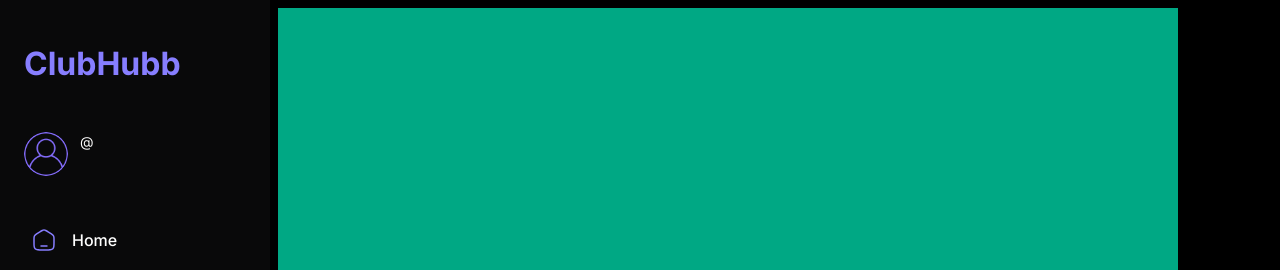
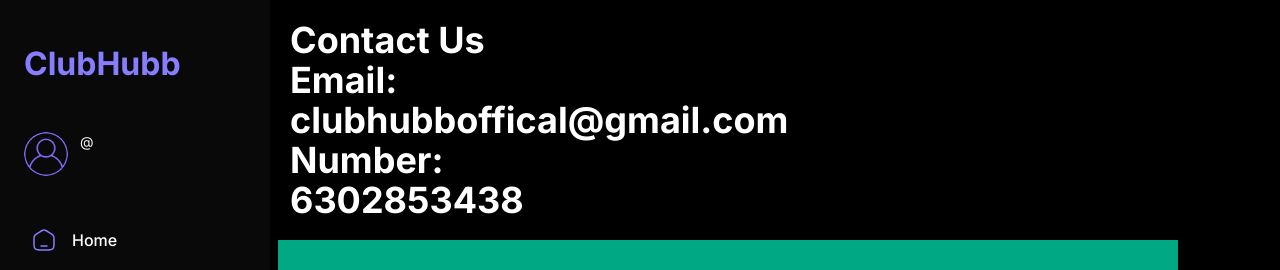
Before and after one commit to vinod-555/clubhubb-backend, a React (Vite) app: page /explore in a window 1280 px wide. Shown: the top 270 px of the page. Built offline with nearby package versions, Linux system fonts and the light colour scheme; no server answers; sample sign-in values are in the browser's storage.

Commit message:
Update Explore.tsx

```diff
--- a/src/_root/pages/Explore.tsx
+++ b/src/_root/pages/Explore.tsx
@@ -1,13 +1,25 @@
 
 const Explore = () => {
   return (
-    <>
-
-        <center className="m-2">
+     <div className="items-center ">
+      <div className="font-bold text-1xl md:text-4xl m-5" >
+        <h5>Contact Us</h5>
+        <div  >
+          <div  >
+            <label>Email:</label>
+            <p>clubhubboffical@gmail.com</p>
+          </div>
+          <div  >
+            <label>Number:</label>
+            <p>6302853438</p>
+          </div>
+        </div>
+      </div>
+      <center className="m-2">
            <img src="/assets/images/community.jpg" alt="community"/>
 
          </center>
-    </>
+    </div>
   );
 };
 
```
